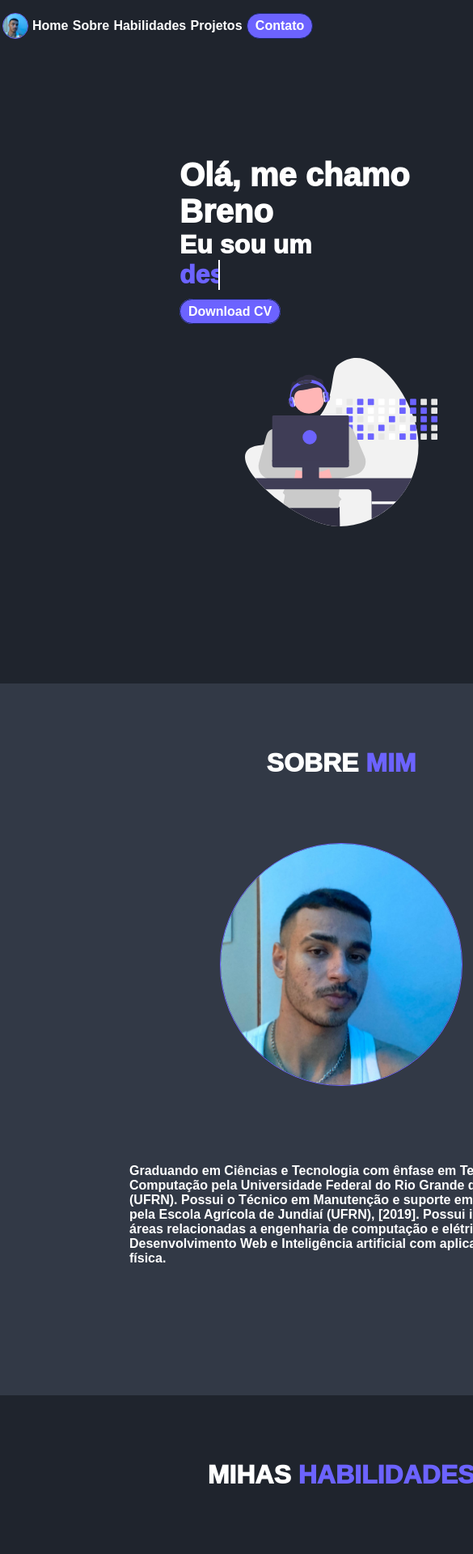
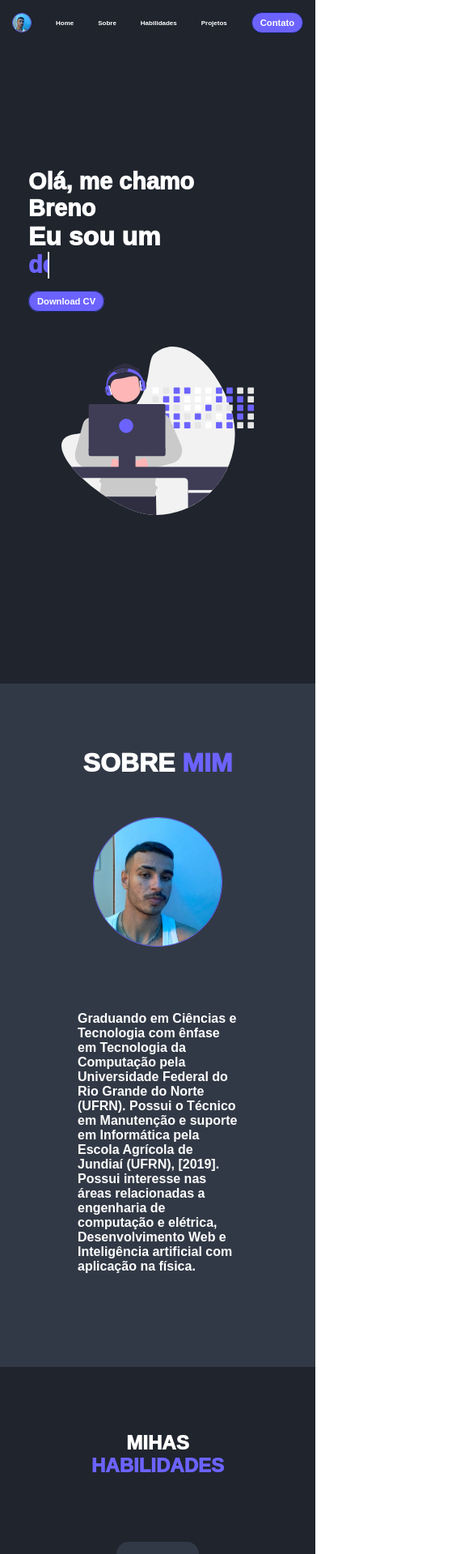
Before and after one commit to Breno-Mateus/my-portfolio, a React (Vite) app: page / in a window 390 px wide. Shown: the top 1919 px of the page at 81% size, 585 px wide, since content can reach past the window. Built offline with nearby package versions, Linux system fonts and the light colour scheme.

Commit message:
adding responsiveness

```diff
--- a/src/components/button/style.ts
+++ b/src/components/button/style.ts
@@ -15,4 +15,8 @@ export const Botao = styled.a`
         cursor: pointer;
         background-color: #524af7;
     }
+
+    @media(max-width: 860px){
+        font-size: .7rem;
+    }
 `
--- a/src/components/footer/style.ts
+++ b/src/components/footer/style.ts
@@ -3,7 +3,7 @@ import styled from "styled-components";
 export const DivFooter = styled.div`
     background-color: #1f242d;
     height: 9.375rem;
-    min-width: 100vh;
+    min-width: 100vw;
     text-align: center;
     color: #fff;
     padding: 1rem;
@@ -18,6 +18,10 @@ export const Title = styled.h2`
     text-transform: uppercase;
     text-align: center;
     font-weight: 950;
+
+    @media(max-width: 860px){
+        font-size: 1rem;
+    }
 `
 
 export const DivIcons = styled.div`
@@ -43,7 +47,16 @@ export const LinkProject = styled.a`
 export const IconsImage = styled.img`
     height: 2.188rem;
     width: 2.188rem;
+
+    @media(max-width: 860px){
+        height: 1.5rem;
+        width: 1.5rem;
+    }
 `
 export const Text = styled.p`
     font-weight: 700;
+
+    @media(max-width: 860px){
+        font-size: .7rem;
+    }
 `
--- a/src/components/header/style.ts
+++ b/src/components/header/style.ts
@@ -8,7 +8,7 @@ export const Cabecalho = styled.header`
     justify-content: space-around;
     align-items: center;
 
-    width: 100%;
+    width: 100vw;
     position: fixed;
     top: 0;
     left: 0;
@@ -22,6 +22,10 @@ export const Logo = styled.img`
     border: 1px solid #6C63FF;
     margin-top: 1rem;
     margin-bottom: 1rem;
+
+    @media(max-width: 860px){
+        height: 1.5rem;
+    }
 `
 
 export const Text = styled.p`
@@ -32,4 +36,8 @@ export const Text = styled.p`
         color: #6C63FF;
         cursor: pointer;
     }
+
+    @media(max-width: 860px){
+        font-size: .5rem;
+    }
 `
--- a/src/components/projectsbox/style.ts
+++ b/src/components/projectsbox/style.ts
@@ -1,12 +1,16 @@
 import styled from "styled-components";
 
 export const BoxImg = styled.div`
-    width: 300px;
-    height: 220px;
+    width: 18.75rem;
+    height: 13.75rem;
     border-radius: 12px;
     transition: .3s;
     overflow: hidden;
 
+    @media(max-width: 860px){
+        width: 11.75rem;
+        height: 10.75rem;
+    }
 `
 
 export const BoxText = styled.div`
@@ -19,8 +23,8 @@ export const BoxText = styled.div`
 
 export const Card = styled.div`
     background-color: #1f242d;
-    width: 350px;
-    height: 300px;
+    width: 21.875rem;
+    height: 21.875rem;
     border-radius: 10px;
     box-shadow: rgb(0, 0, 0) 0px 20px 30px -10px;
     transition: 0.3s;
@@ -45,6 +49,11 @@ export const Card = styled.div`
         height: 250px;
     }
 
+    @media(max-width: 860px){
+        width: 16rem;
+        height: 16rem;
+    }
+
 `
 
 export const Image = styled.img`
@@ -60,11 +69,19 @@ export const Title = styled.h3`
     line-height: 3rem;
     color: #fff;
     text-transform: uppercase;
+
+    @media(max-width: 860px){
+        font-size: .9rem;
+    }
 `
 
 export const Text = styled.p`
     color: #fff;
     padding: 1rem 2rem 3rem 2rem;
+
+    @media(max-width: 860px){
+        font-size: .9rem;
+    }
 `
 
 export const DivLink = styled.div`
--- a/src/components/sectionabout/style.ts
+++ b/src/components/sectionabout/style.ts
@@ -1,9 +1,9 @@
 import styled from "styled-components";
-//1040
+
 export const SecaoPrincipal = styled.section`
     background: #323946;
     min-height: 100vh;
-    min-width: 100vh;
+    min-width: 100vw;
 
     padding: 5rem;
 `
@@ -31,6 +31,9 @@ export const DivPrincipal = styled.div`
         align-items: center;
         justify-content: center;
         flex-direction: column;
+
+        gap: 5rem;
+        padding: 1rem;
     }
 `
 
@@ -41,7 +44,11 @@ export const Image = styled.img`
     border-radius: 50%;
     border: 1px solid #6C63FF;
 
-
+    @media(max-width: 860px){
+        margin-top: 2rem;
+        width: 10rem;
+        height: 10rem;
+    }
 `
 
 export const Text = styled.p`
--- a/src/components/sectionmain/style.ts
+++ b/src/components/sectionmain/style.ts
@@ -3,7 +3,7 @@ import styled, {keyframes} from "styled-components";
 export const SecaoPrincipal = styled.section`
     background: #1f242d;
     min-height: 100vh;
-    min-width: 100vh;
+    min-width: 100vw;
     display: flex;
     align-items: center;
     justify-content: space-between;
@@ -33,6 +33,11 @@ export const DevImage = styled.img`
 
 export const DivText = styled.div`
     min-width: 25rem;
+
+    @media(max-width: 860px){
+        margin-left: 2rem;
+        min-width: 22rem;
+    }
 `
 
 export const TextoPrimario = styled.h1`
@@ -40,7 +45,7 @@ export const TextoPrimario = styled.h1`
     font-weight: 950;
 
     @media(max-width: 645px){
-        font-size: 2.5rem;
+        font-size: 1.8rem;
     }
 `
 
@@ -69,4 +74,8 @@ export const TextoEstilo = styled.h1`
     animation:
     ${typing} 3.5s steps(40, end) infinite alternate,
     ${blinkCaret} 0.75s step-end infinite;
+
+    @media(max-width: 645px){
+        font-size: 1.8rem;
+    }
 `
--- a/src/components/sectionprojects/style.ts
+++ b/src/components/sectionprojects/style.ts
@@ -3,7 +3,7 @@ import styled from "styled-components";
 export const SecaoPrincipal = styled.section`
     background: #323946;
     min-height: 100vh;
-    min-width: 100vh;
+    min-width: 100vw;
     display: flex;
     flex-direction: column;
     padding: 5rem;
--- a/src/components/sectionskills/style.ts
+++ b/src/components/sectionskills/style.ts
@@ -3,7 +3,7 @@ import styled from "styled-components";
 export const SecaoPrincipal = styled.section`
     background: #1f242d;
     min-height: 100vh;
-    min-width: 100vh;
+    min-width: 100vw;
     display: flex;
     flex-direction: column;
     padding: 5rem;
@@ -22,6 +22,10 @@ export const Titulo = styled.h1`
     font-size: 2rem;
     text-transform: uppercase;
     text-align: center;
+
+    @media(max-width: 860px){
+        font-size: 1.5rem;
+    }
 `
 
 export const TextDecoration = styled.span`
--- a/src/components/skillsbox/style.ts
+++ b/src/components/skillsbox/style.ts
@@ -13,15 +13,29 @@ export const Box = styled.div`
     gap: 1rem;
     align-items: center;
     justify-content: center;
+
+    @media(max-width: 860px){
+        height: 6.375rem;
+        width: 6.375rem;
+    }
 `
 
 export const Picture = styled.img`
     width: 3.125rem;
     height: 3.125rem;
+
+    @media(max-width: 860px){
+        height: 2.125rem;
+        width: 2.125rem;
+    }
 `
 
 export const Text = styled.p`
     color: #fff;
     font-weight: 800;
     text-align: center;
+
+    @media(max-width: 860px){
+        font-size: .8rem;
+    }
 `
```
